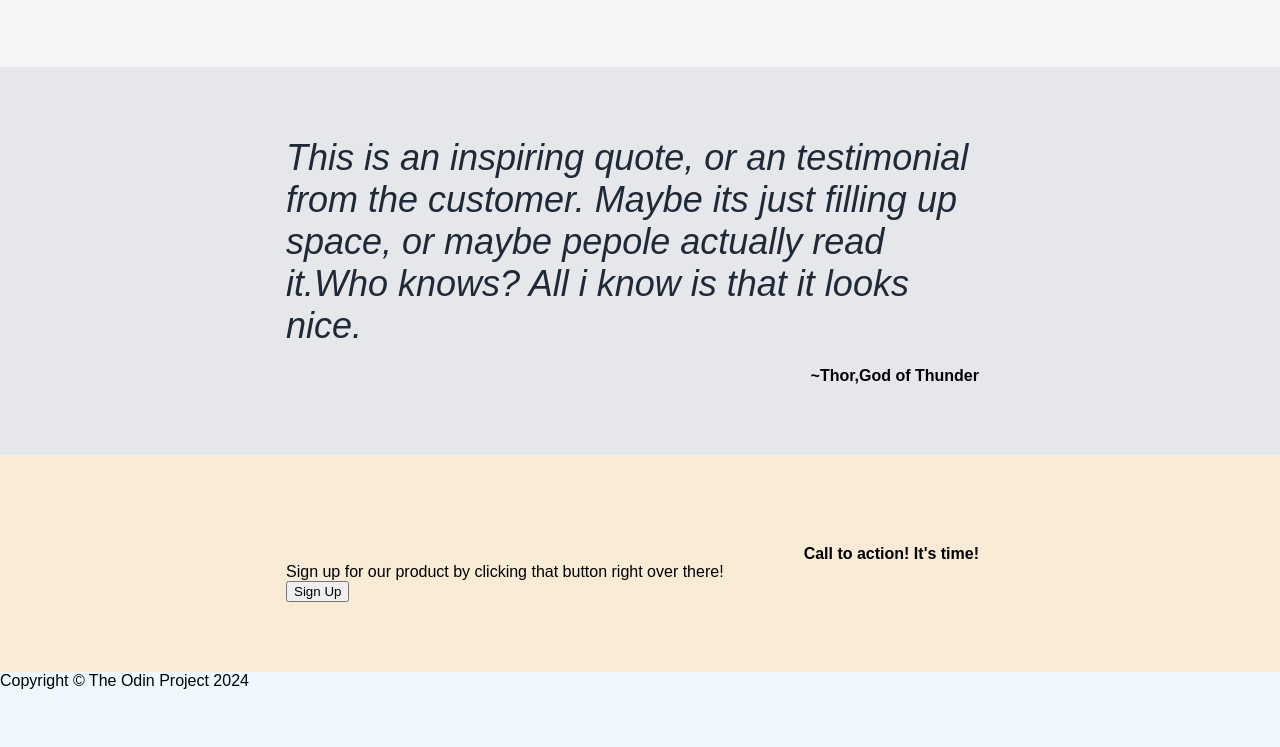
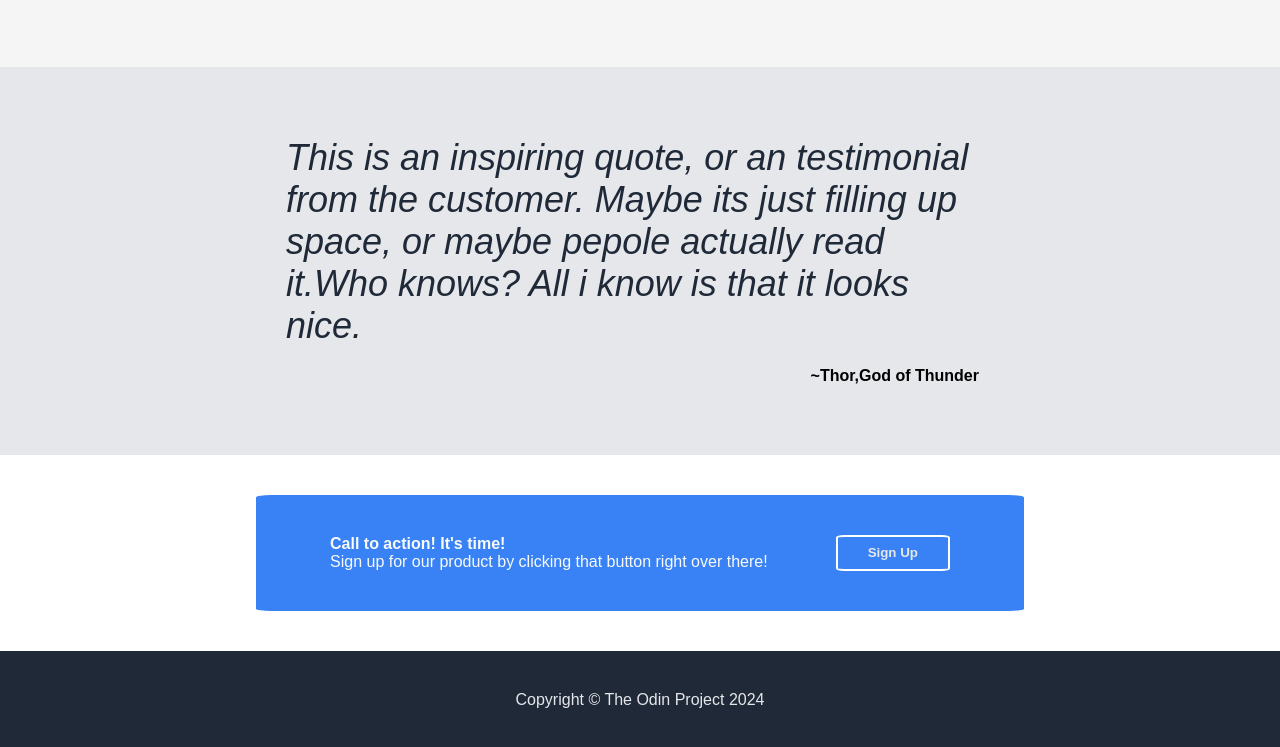
Before and after one commit to utsobanerjee/odin-landing-page-practise, a plain HTML site: page index.html in a window 1280 px wide. Shown: the part 729-1476 px from the top of the page. Before the commit the page ends 1419 px from the top, so only its background shows below. Drawn offline with Linux system fonts and the light colour scheme.

Commit message:
Completed the call to action and footer section

```diff
--- a/index.html
+++ b/index.html
@@ -62,12 +62,12 @@
     <section id="quote">
         <div class="container">
             <p class="quote-paragraph">This is an inspiring quote, or an testimonial from the customer. Maybe its just filling up space, or maybe pepole actually read it.Who knows? All i know is that it looks nice.</p>
-            <h4>~Thor,God of Thunder</h4>
+            <h4 class="thor">~Thor,God of Thunder</h4>
         </div>
     </section>
 
     <section class="call-to-action">
-        <div class="container">
+        <div class="cta-container">
             <div class="cta-left">
                 <h4>Call to action! It's time!</h4>
                 <p>Sign up for our product by clicking that button right over there!</p>
@@ -78,7 +78,10 @@
     </section>
 
     <div class="footer">
-        <p>Copyright &copy; The Odin Project 2024</p>
+        <div class="footer-container">
+            <p>Copyright &copy; The Odin Project 2024</p>
+        </div>
+
     </div>
 
 
--- a/style.css
+++ b/style.css
@@ -62,7 +62,7 @@ img{
     display: flex;
     justify-content: space-between;
     margin-top: 40px;
-    gap: 10px;
+    gap: 20px;
     margin-bottom: 50px;
     flex-wrap: wrap;
 }
@@ -127,7 +127,7 @@ h1{
     font-weight: lighter;
     color: #1F2937;
 }
-h4{
+h4.thor{
     text-align: end;
     padding-right: 15px;
     margin-top: 20px;
@@ -136,5 +136,39 @@ h4{
     display: flex;
     justify-content: center;
     padding: 40px 0;
-    background-color: antiquewhite;
+    background-color: white;
 }
+.cta-container {
+    width: 60%;
+    display: flex;
+    justify-content: space-around;
+    padding: 40px;
+    border-radius: 2%;
+    background-color: #3882f6;
+}
+div.cta-left > * {
+    color: #F9FAF8;
+}
+.cta-right{
+    border:2px solid white;
+    background-color: #3882f6;
+    color: #E5E7EB;
+    padding: 0px 30px;
+    font-weight: 800;
+    border-radius: 7%;
+}
+
+.footer{
+    display: flex;
+    justify-content: center;
+    align-items: center;
+    padding: 40px;
+    background-color: #1F2937;
+}
+
+.footer-container {
+    width: fit-content;
+}
+.footer-container > p {
+    color: #E5E7EB;
+}
```
